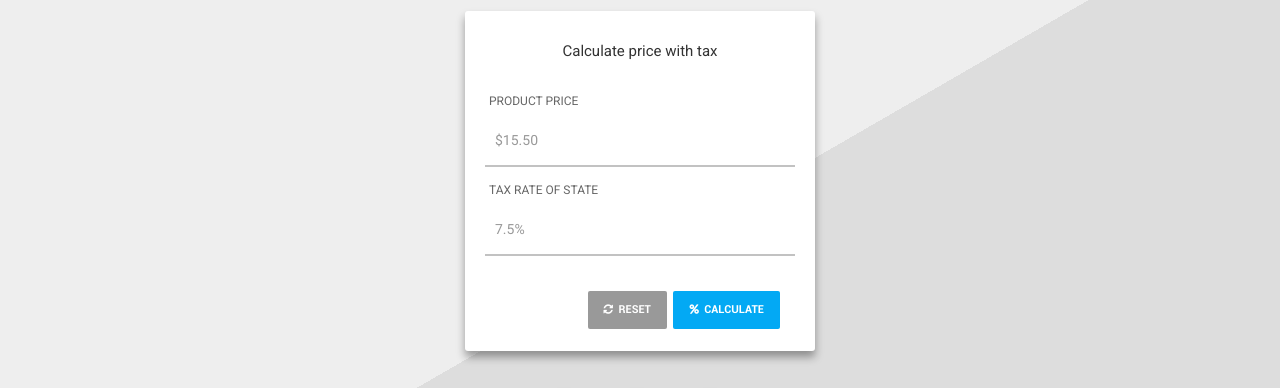
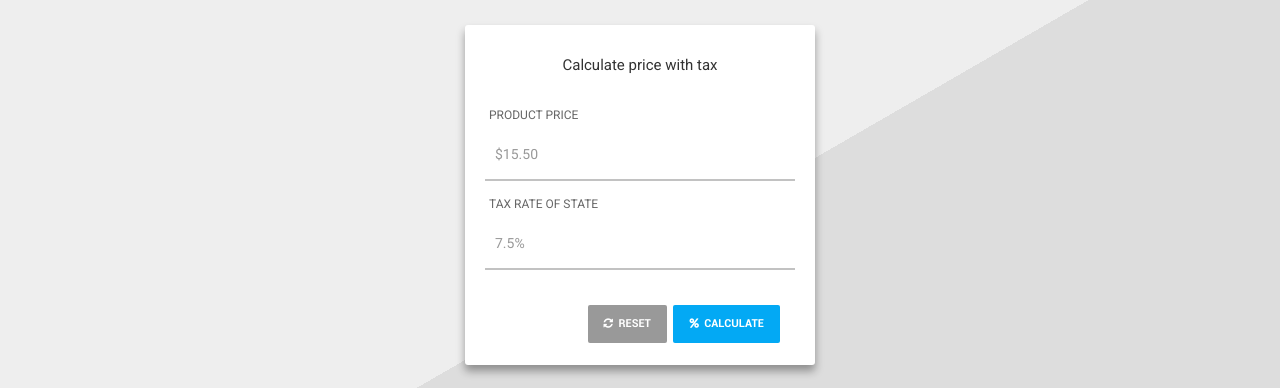
Before and after one commit to narulakeshav/tax-calculator, a website: page index.html in a window 1280 px wide. Shown: the part 141-529 px from the top of the page. Drawn offline with nearby package versions, Linux system fonts and the light colour scheme.

Commit message:
Edit CSS

```diff
--- a/css/creative.css
+++ b/css/creative.css
@@ -4,7 +4,7 @@
 }
 body {
     background: -webkit-linear-gradient(-60deg, #EEE 0%,#EEE 50%,#DDD 50%,#DDD 100%);
-    padding-top: 1em;
+    padding-top: 2em;
     height: 100vh;
     font-family: Roboto;
 }
```
